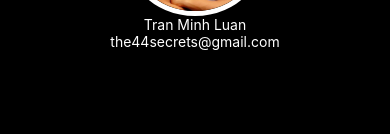
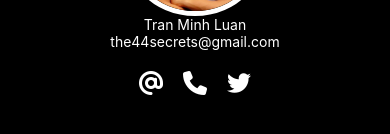
Before and after one commit to tranml/my-profile, a React Native app: screen / in a window 390 px wide. Shown: the part 278-412 px from the top of the page. Built offline with nearby package versions, Linux system fonts and the light colour scheme.

Commit message:
add icons

```diff
--- a/App.tsx
+++ b/App.tsx
@@ -1,12 +1,13 @@
 import { StatusBar } from "expo-status-bar";
 import { StyleSheet, Text, View, Image } from "react-native";
+import FontAwesome6 from "@expo/vector-icons/FontAwesome6";
 
 export default function App() {
   return (
     <View style={styles.container}>
       <Image
         source={{ uri: "https://picsum.photos/200/300" }}
-        style={{ width: "100%", aspectRatio: 16/9 }}
+        style={{ width: "100%", aspectRatio: 16 / 9 }}
       />
       <Image
         source={require("./assets/tranml.jpg")}
@@ -21,6 +22,12 @@ export default function App() {
       />
       <Text style={styles.text}>Tran Minh Luan</Text>
       <Text style={styles.text}>the44secrets@gmail.com</Text>
+
+      <View style={{flexDirection: "row", gap: 20, marginVertical: 20}}>
+        <FontAwesome6 name="at" size={24} color="white" />
+        <FontAwesome6 name="phone" size={24} color="white" />
+        <FontAwesome6 name="twitter" size={24} color="white" />
+      </View>
       <StatusBar style="auto" />
     </View>
   );
```
